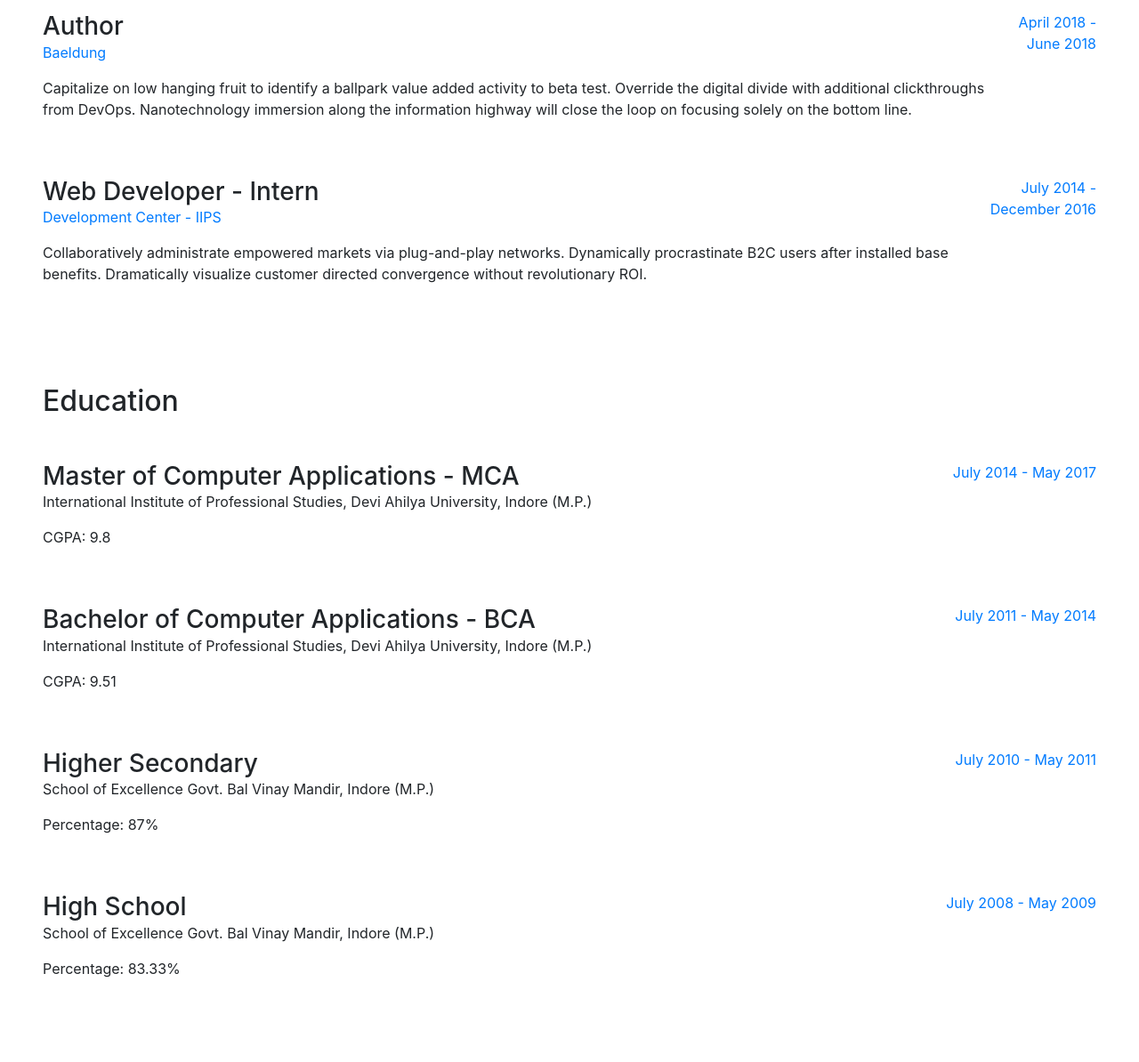
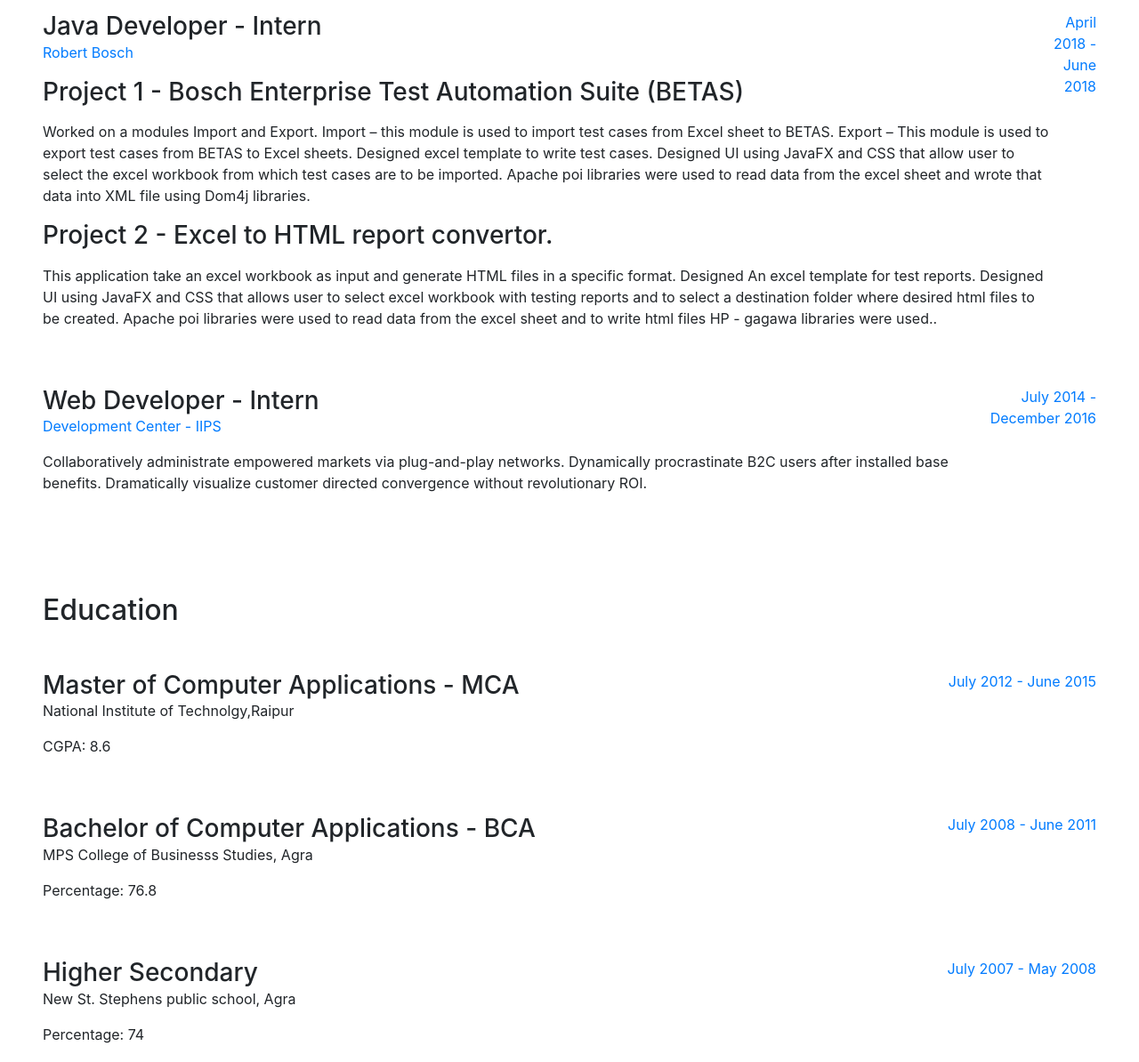
Before and after one commit to sauravdivine/sauravdivine.github.io, a website with bundled scripts: page index.html in a window 1280 px wide. Shown: the part 980-2174 px from the top of the page at 89% size. Built offline with nearby package versions, Linux system fonts and the light colour scheme; files whose address does not match are found by name; a web font is replaced by a local one.

Commit message:
Updated bosch projects info

```diff
--- a/index.html
+++ b/index.html
@@ -151,13 +151,28 @@
 
         <div class="resume-item d-flex flex-column flex-md-row mb-5">
           <div class="resume-content mr-auto">
-            <h3 class="mb-0">Author</h3>
+            <h3 class="mb-0">Java Developer - Intern</h3>
             <div class="subheading mb-3">
-              <a href="http://www.baeldung.com/">Baeldung</a>
+              <a href="http://www.bosch.com/">Robert Bosch</a>
             </div>
-            <p>Capitalize on low hanging fruit to identify a ballpark value added activity to beta test. Override the digital
-              divide with additional clickthroughs from DevOps. Nanotechnology immersion along the information highway will
-              close the loop on focusing solely on the bottom line.</p>
+            <div class="subheading mb-3">
+              <h3 class="mb-0">Project 1 - Bosch Enterprise Test Automation Suite (BETAS)</h3>
+            </div>
+            <p>Worked on a modules Import and Export.
+              Import – this module is used to import test cases from Excel sheet to BETAS.
+              Export – This module is used to export test cases from BETAS to Excel sheets.
+              Designed excel template to write test cases.
+              Designed UI using JavaFX and CSS that allow user to select the excel workbook
+              from which test cases are to be imported. Apache poi libraries were used to read
+              data from the excel sheet and wrote that data into XML file using Dom4j libraries.</p>
+
+              <div class="subheading mb-3">
+                <h3 class="mb-0">Project 2 - Excel to HTML report convertor.</h3>
+              </div>
+              <p>This application take an excel workbook as input and generate HTML files in a specific format.
+                Designed An excel template for test reports.
+                Designed UI using JavaFX and CSS that allows user to select excel workbook with testing reports and to select a destination folder where desired html files to be created. Apache poi libraries were used to read data from the excel sheet and to
+                write html files HP - gagawa libraries were used..</p>
           </div>
           <div class="resume-date text-md-right">
             <span class="text-primary">April 2018 - June 2018</span>
@@ -189,44 +204,44 @@
         <div class="resume-item d-flex flex-column flex-md-row mb-5">
           <div class="resume-content mr-auto">
             <h3 class="mb-0">Master of Computer Applications - MCA</h3>
-            <div class="subheading mb-3">International Institute of Professional Studies, Devi Ahilya University, Indore (M.P.)</div>
-            <p>CGPA: 9.8</p>
+            <div class="subheading mb-3">National Institute of Technolgy,Raipur</div>
+            <p>CGPA: 8.6</p>
           </div>
           <div class="resume-date text-md-right">
-            <span class="text-primary">July 2014 - May 2017</span>
+            <span class="text-primary">July 2012 - June 2015</span>
           </div>
         </div>
 
         <div class="resume-item d-flex flex-column flex-md-row mb-5">
           <div class="resume-content mr-auto">
             <h3 class="mb-0">Bachelor of Computer Applications - BCA</h3>
-            <div class="subheading mb-3">International Institute of Professional Studies, Devi Ahilya University, Indore (M.P.)</div>
-            <p>CGPA: 9.51</p>
+            <div class="subheading mb-3">MPS College of Businesss Studies, Agra</div>
+            <p>Percentage: 76.8</p>
           </div>
           <div class="resume-date text-md-right">
-            <span class="text-primary">July 2011 - May 2014</span>
+            <span class="text-primary">July 2008 - June 2011</span>
           </div>
         </div>
 
         <div class="resume-item d-flex flex-column flex-md-row mb-5">
           <div class="resume-content mr-auto">
             <h3 class="mb-0">Higher Secondary</h3>
-            <div class="subheading mb-3">School of Excellence Govt. Bal Vinay Mandir, Indore (M.P.)</div>
-            <p>Percentage: 87%</p>
+            <div class="subheading mb-3">New St. Stephens public school, Agra</div>
+            <p>Percentage: 74</p>
           </div>
           <div class="resume-date text-md-right">
-            <span class="text-primary">July 2010 - May 2011</span>
+            <span class="text-primary">July 2007 - May 2008</span>
           </div>
         </div>
 
         <div class="resume-item d-flex flex-column flex-md-row mb-5">
             <div class="resume-content mr-auto">
               <h3 class="mb-0">High School</h3>
-              <div class="subheading mb-3">School of Excellence Govt. Bal Vinay Mandir, Indore (M.P.)</div>
-              <p>Percentage: 83.33%</p>
+              <div class="subheading mb-3">New St. Stephens public school, Agra</div>
+              <p>Percentage: 65</p>
             </div>
             <div class="resume-date text-md-right">
-              <span class="text-primary">July 2008 - May 2009</span>
+              <span class="text-primary">July 2005 - May 2006</span>
             </div>
           </div>
 
```
